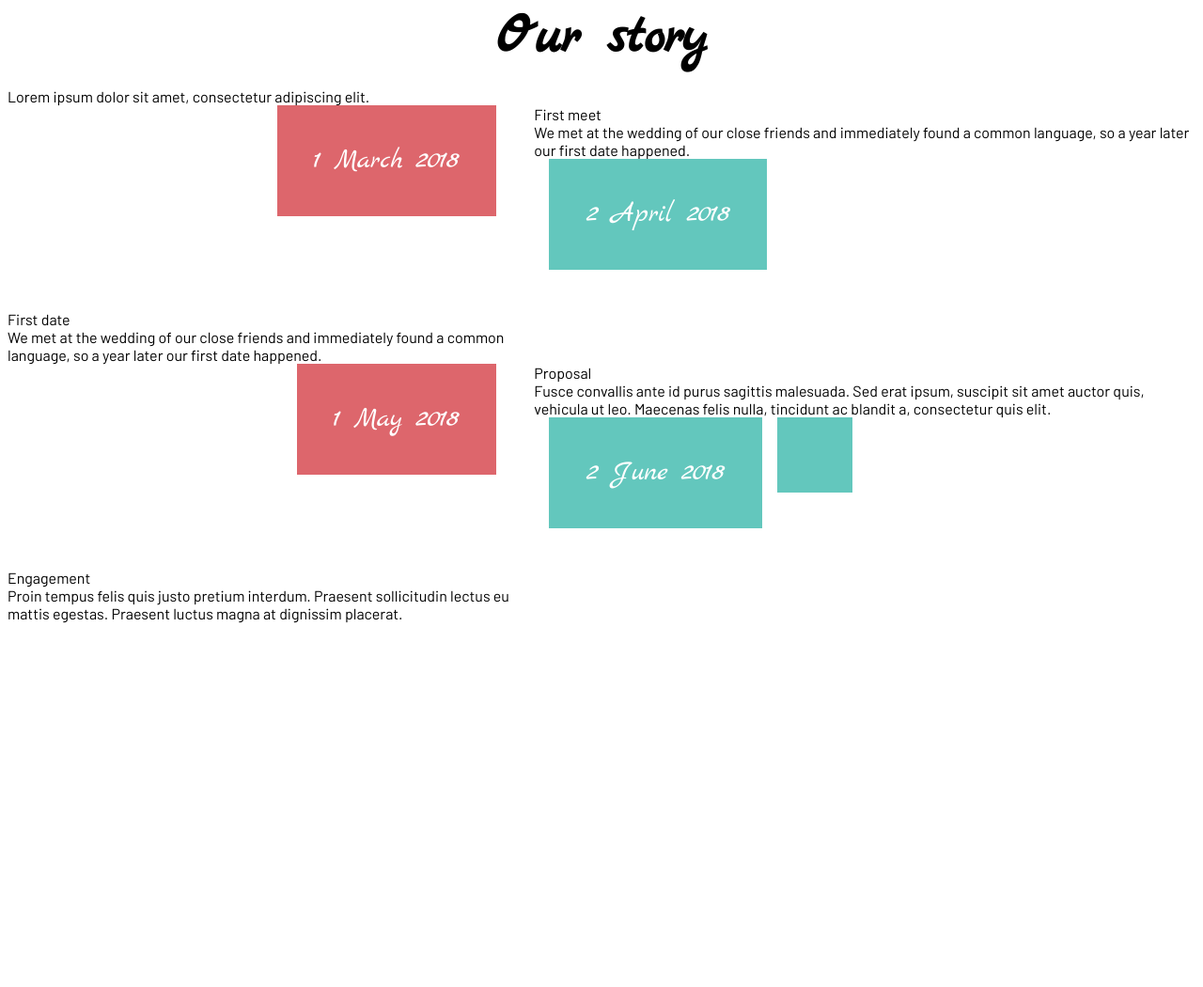
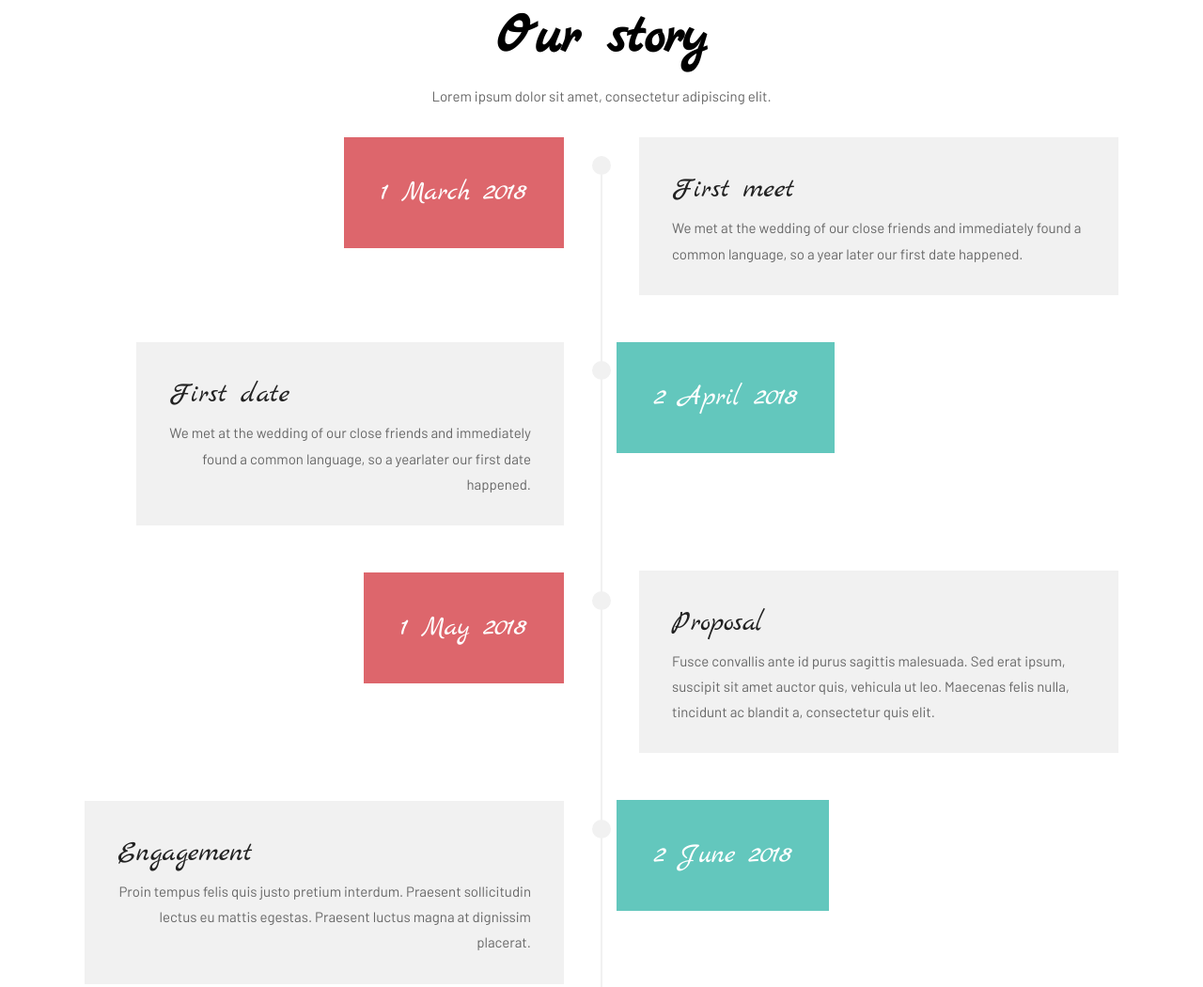
Before and after one commit to OlegKabolov/Wedding, a plain HTML site: page index.html in a window 1280 px wide. Shown: the part 2091-3141 px from the top of the page at 94% size. Before the commit the page ends 2761 px from the top, so only its background shows below. Drawn offline with Linux system fonts and the light colour scheme.

Commit message:
разметил блок story

```diff
--- a/index.html
+++ b/index.html
@@ -89,19 +89,19 @@
 	</section>
 	<section class="story">
 		<h2 class="story__head">Our story</h2>
-		<span>Lorem ipsum dolor sit amet, consectetur adipiscing elit.</span>
+		<span class="story__head-bottom">Lorem ipsum dolor sit amet, consectetur adipiscing elit.</span>
 		<div class="story__container">
-			<div class="story__left-side">
-				<div class="story__left-date"><p>1 March 2018</p></div>
-				<div class="story__left-desc"><span>First date</span><p>We met at the wedding of our close friends and immediately found a common language, so a year later our first date happened.</p></div>
-				<div class="story__left-date"><p>1 May 2018</p></div>
-				<div class="story__left-desc"><span>Engagement</span><p>Proin tempus felis quis justo pretium interdum. Praesent sollicitudin lectus eu mattis egestas. Praesent luctus magna at dignissim placerat.</p></div>
+			<div class="story__left-side main-timeline-box">
+				<div class="story__left-date"><span class="story__iconBackground"></span><p>1 March 2018</p></div>
+				<div class="story__left-desc"><span class="story__iconBackground"></span><div class="story__left-desc-wrapper"><h4>First date</h4><p>We met at the wedding of our close friends and immediately</p><p>found a common language, so a yearlater our first date</p>  <p>happened.</p></p></div></div>
+				<div class="story__left-date centering-block-left"><span class="story__iconBackground"></span><p>1 May 2018</p></div>
+				<div class="story__left-desc"><span class="story__iconBackground"></span><div class="story__left-desc-wrapper"><h4>Engagement</h4><p>Proin tempus felis quis justo pretium interdum. Praesent sollicitudin lectus eu mattis egestas. Praesent luctus magna at dignissim placerat.</p></div></div>
 			</div>
 			<div class="story__right-side">
-				<div class="story__right-desc"><span>First meet</span><p>We met at the wedding of our close friends and immediately found a common language, so a year later our first date happened.</p></div>
-				<div class="story__right-date"><p>2 April 2018</p></div>
-				<div class="story__right-desc"><span>Proposal</span><p>Fusce convallis ante id purus sagittis malesuada. Sed erat ipsum, suscipit sit amet auctor quis, vehicula ut leo. Maecenas felis nulla, tincidunt ac blandit a, consectetur quis elit.</p></div>
-				<div class="story__right-date"><p>2 June 2018</p></p>
+				<div class="story__right-desc"><div class="story__right-desc-wrapper"><h4>First meet</h4><p>We met at the wedding of our close friends and immediately found a common language, so a year later our first date happened.</p></div></div>
+				<div class="story__right-date centering-block-right"><p>2 April 2018</p></div>
+				<div class="story__right-desc"><div class="story__right-desc-wrapper"><h4>Proposal</h4><p>Fusce convallis ante id purus sagittis malesuada. Sed erat ipsum, suscipit sit amet auctor quis, vehicula ut leo. Maecenas felis nulla, tincidunt ac blandit a, consectetur quis elit.</p></div></div>
+				<div class="story__right-date"><p>2 June 2018</p>
 			</div>
 		</div>
 	</section>
```
